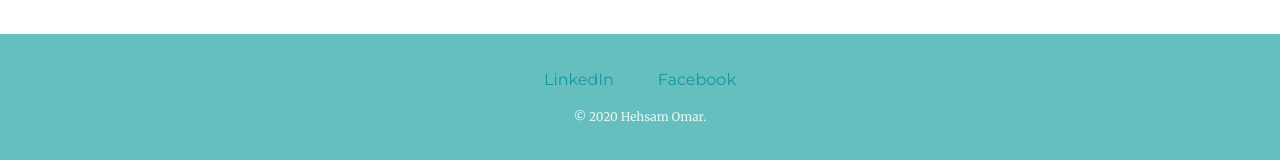
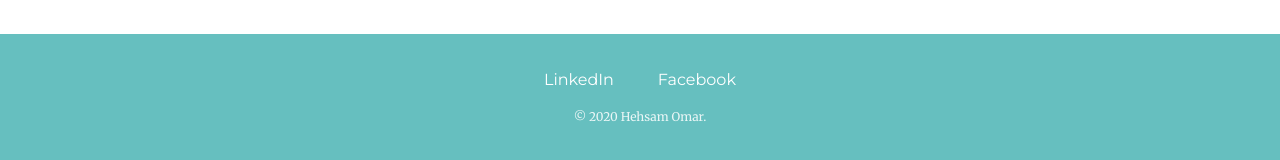
Before and after one commit to HeshamOmar820/personal-site, a plain HTML site: page index.html in a window 1280 px wide. Shown: the part 2457-2617 px from the top of the page. Drawn offline with Linux system fonts and the light colour scheme.

Commit message:
Update styles.css

```diff
--- a/css/styles.css
+++ b/css/styles.css
@@ -70,7 +70,7 @@ body{
     line-height: 2;
 }
 .footer-link{
-    color: #11999E;
+    color: #FFFFFF;
     font-family: 'Montserrat', sans-serif;
     margin: 10px 20px;
     text-decoration: none;
```
